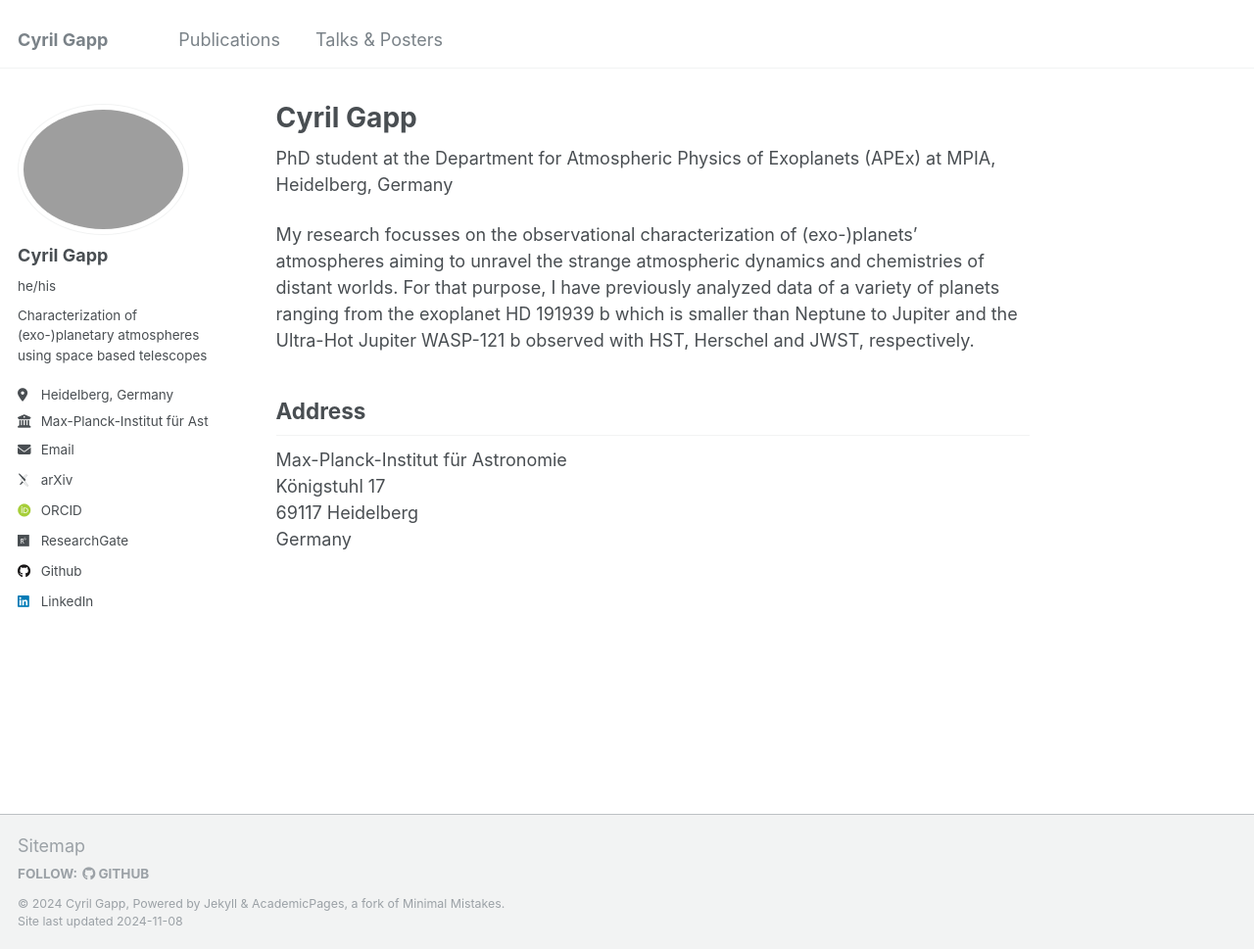
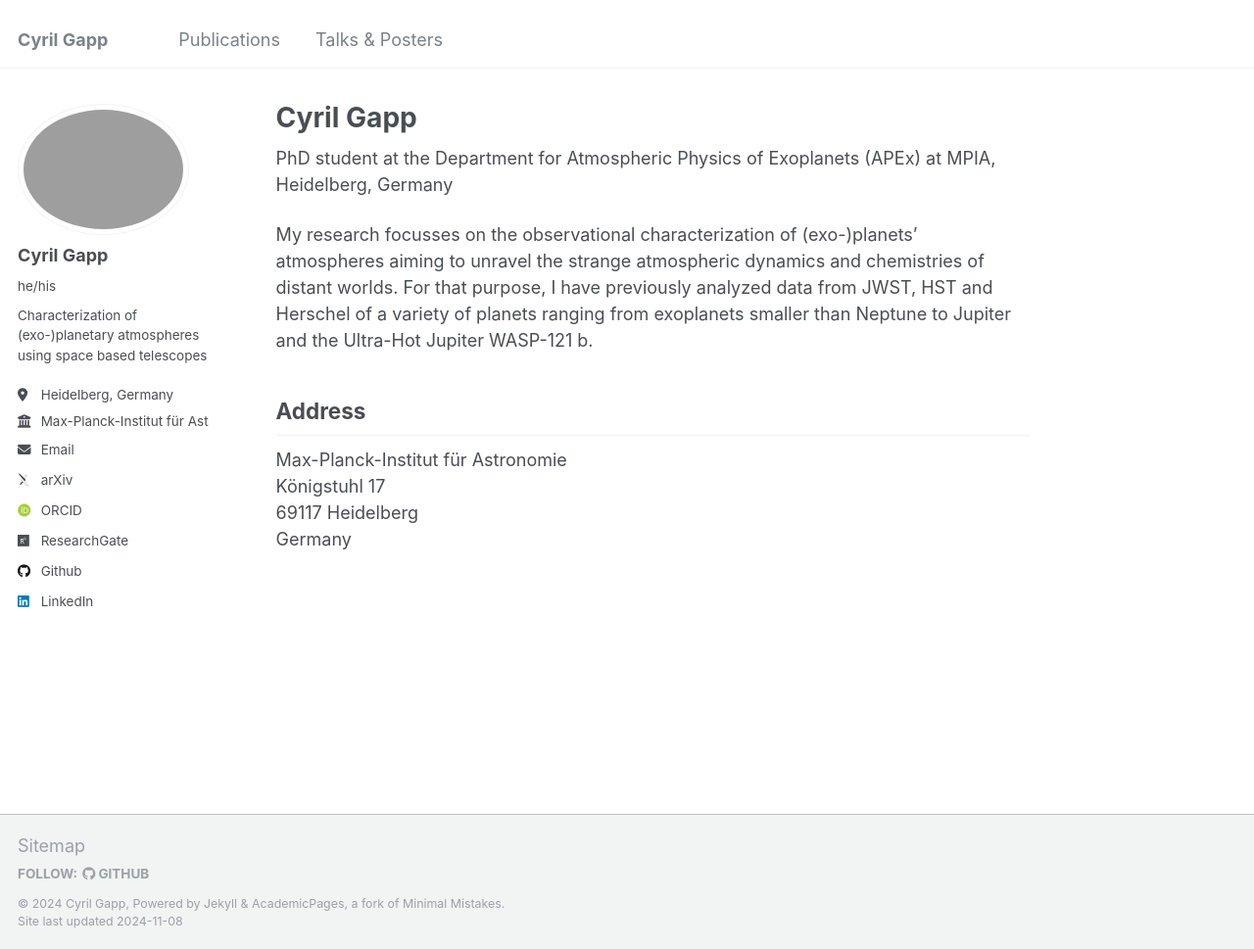
Before and after one commit to gapp-c/gapp-c.github.io, a Jekyll site: the page built from _pages/about.md, in a window 1280 px wide and 969 px high. Shown: the whole window at 98% size. Built offline with Jekyll 4.4.1, drawn with Linux system fonts in a browser that asks for light colours; some web fonts are replaced.

Commit message:
Update about

```diff
--- a/_pages/about.md
+++ b/_pages/about.md
@@ -9,7 +9,7 @@ redirect_from:
 
 PhD student at the Department for Atmospheric Physics of Exoplanets (APEx) at MPIA, Heidelberg, Germany
 
-My research focusses on the observational characterization of (exo-)planets' atmospheres aiming to unravel the strange atmospheric dynamics and chemistries of distant worlds. For that purpose, I have previously analyzed data of a variety of planets ranging from the exoplanet HD 191939 b which is smaller than Neptune to Jupiter and the Ultra-Hot Jupiter WASP-121 b observed with HST, Herschel and JWST, respectively.
+My research focusses on the observational characterization of (exo-)planets' atmospheres aiming to unravel the strange atmospheric dynamics and chemistries of distant worlds. For that purpose, I have previously analyzed data from JWST, HST and Herschel of a variety of planets ranging from exoplanets smaller than Neptune to Jupiter and the Ultra-Hot Jupiter WASP-121 b.
 
 Address
 -------------------
```
